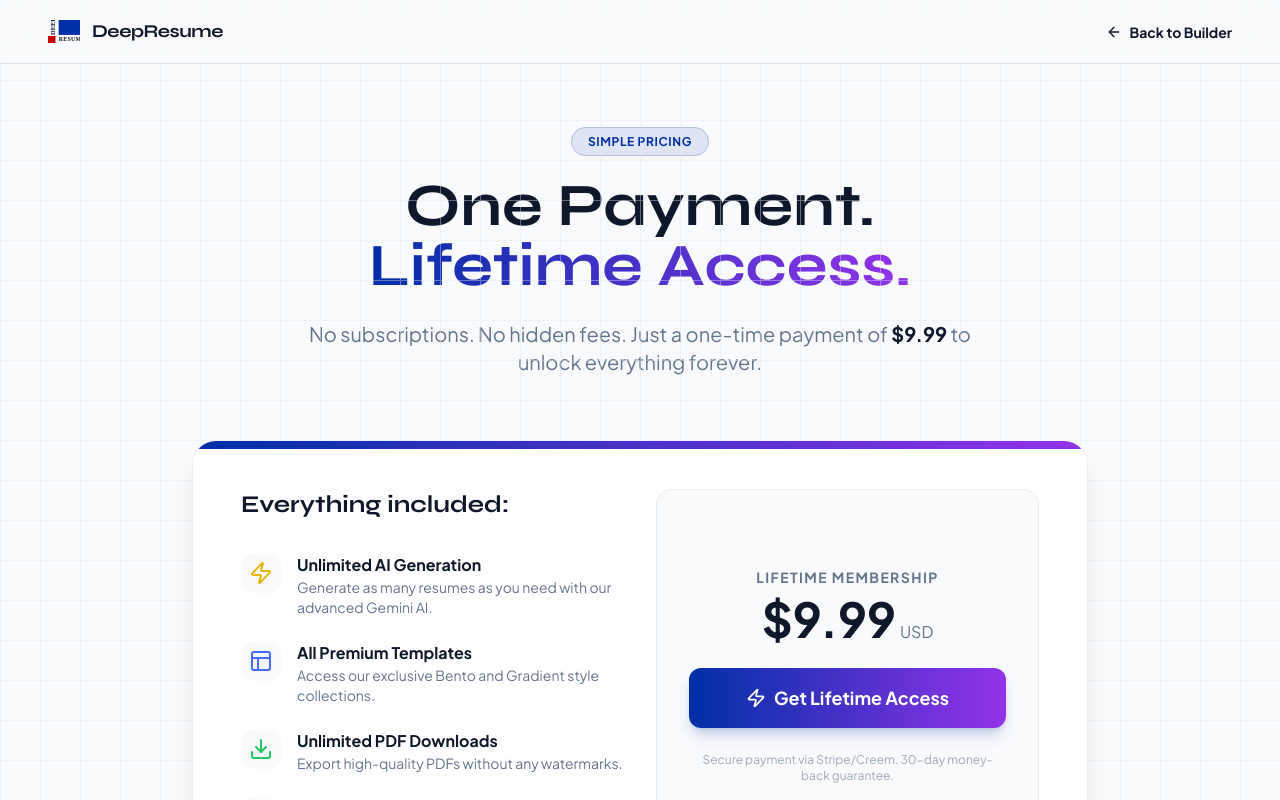
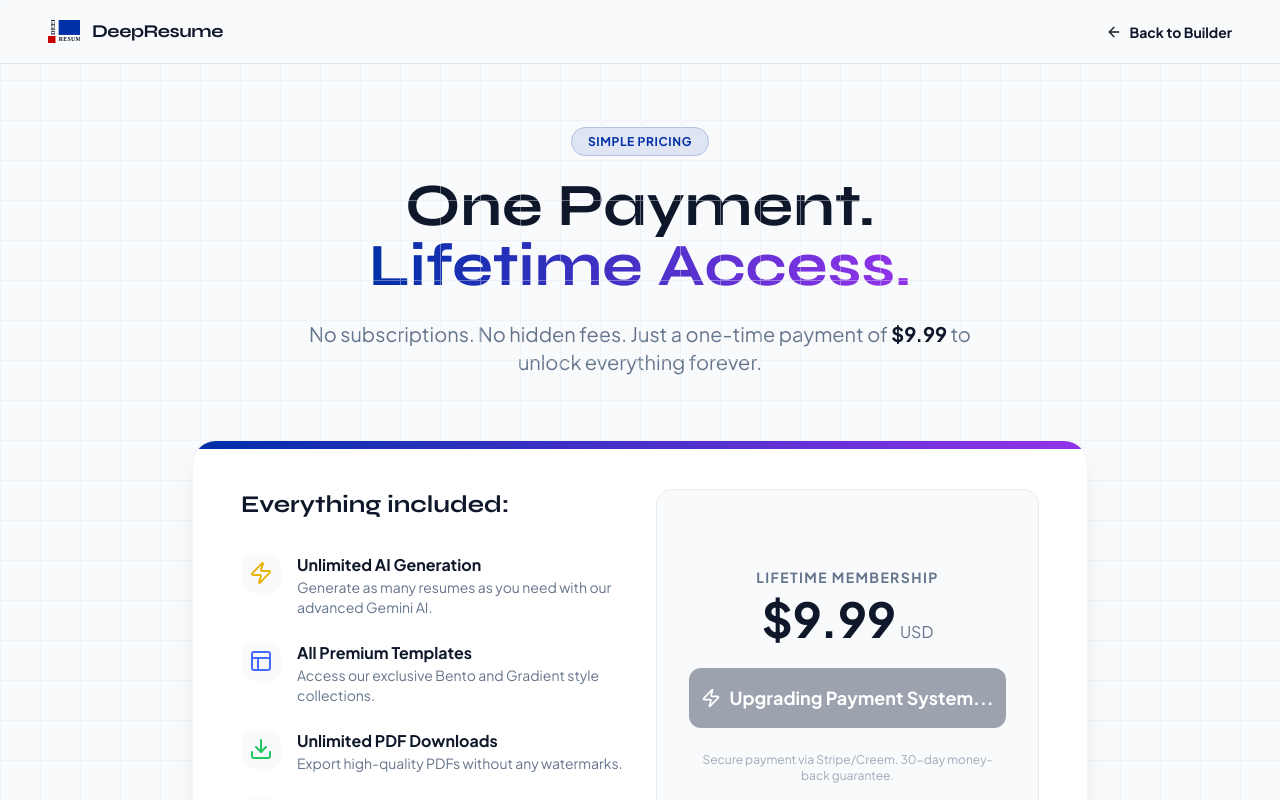
Before and after one commit to LiFugui88/deepresume-ai-resume-beautifier, a React (Vite) app: page /pricing in a window 1280 px wide. Shown: the top 800 px of the page. Built offline with nearby package versions, Linux system fonts and the light colour scheme; no server answers; a web font is replaced by a local one.

Commit message:
fix: temporarily disable payment interface for maintenance

```diff
--- a/components/Pricing.tsx
+++ b/components/Pricing.tsx
@@ -113,13 +113,13 @@ export const Pricing: React.FC = () => {
                                     </div>
                                 </div>
 
-                                <Link
-                                    to="/?upgrade=true"
-                                    className="w-full bg-gradient-to-r from-accent to-purple-600 text-white py-4 rounded-xl font-bold text-lg shadow-lg shadow-accent/20 hover:shadow-accent/40 hover:scale-[1.02] transition-all flex items-center justify-center gap-2"
+                                <button
+                                    onClick={() => alert("Payment system is currently undergoing scheduled maintenance/upgrades. Please check back later.")}
+                                    className="w-full bg-gray-400 text-white py-4 rounded-xl font-bold text-lg cursor-not-allowed flex items-center justify-center gap-2"
                                 >
                                     <Zap size={20} />
-                                    Get Lifetime Access
-                                </Link>
+                                    Upgrading Payment System...
+                                </button>
 
                                 <p className="text-xs text-ink-light/60">
                                     Secure payment via Stripe/Creem. 30-day money-back guarantee.
--- a/components/ResumeBuilder.tsx
+++ b/components/ResumeBuilder.tsx
@@ -257,6 +257,9 @@ const ResumeBuilder: React.FC = () => {
     };
 
     const handleUpgrade = async () => {
+        alert(language === 'en' ? "Payment system is currently undergoing scheduled maintenance. Please check back later." : "支付系统正在进行维护升级，请稍后再试。");
+        return;
+        /*
         if (!user) {
             setShowAuthModal(true);
             return;
@@ -267,6 +270,7 @@ const ResumeBuilder: React.FC = () => {
         } catch (error: any) {
             alert(error.message || (language === 'en' ? 'Payment initiation failed.' : '支付启动失败。'));
         }
+        */
     };
 
     const triggerPrint = () => {
```
